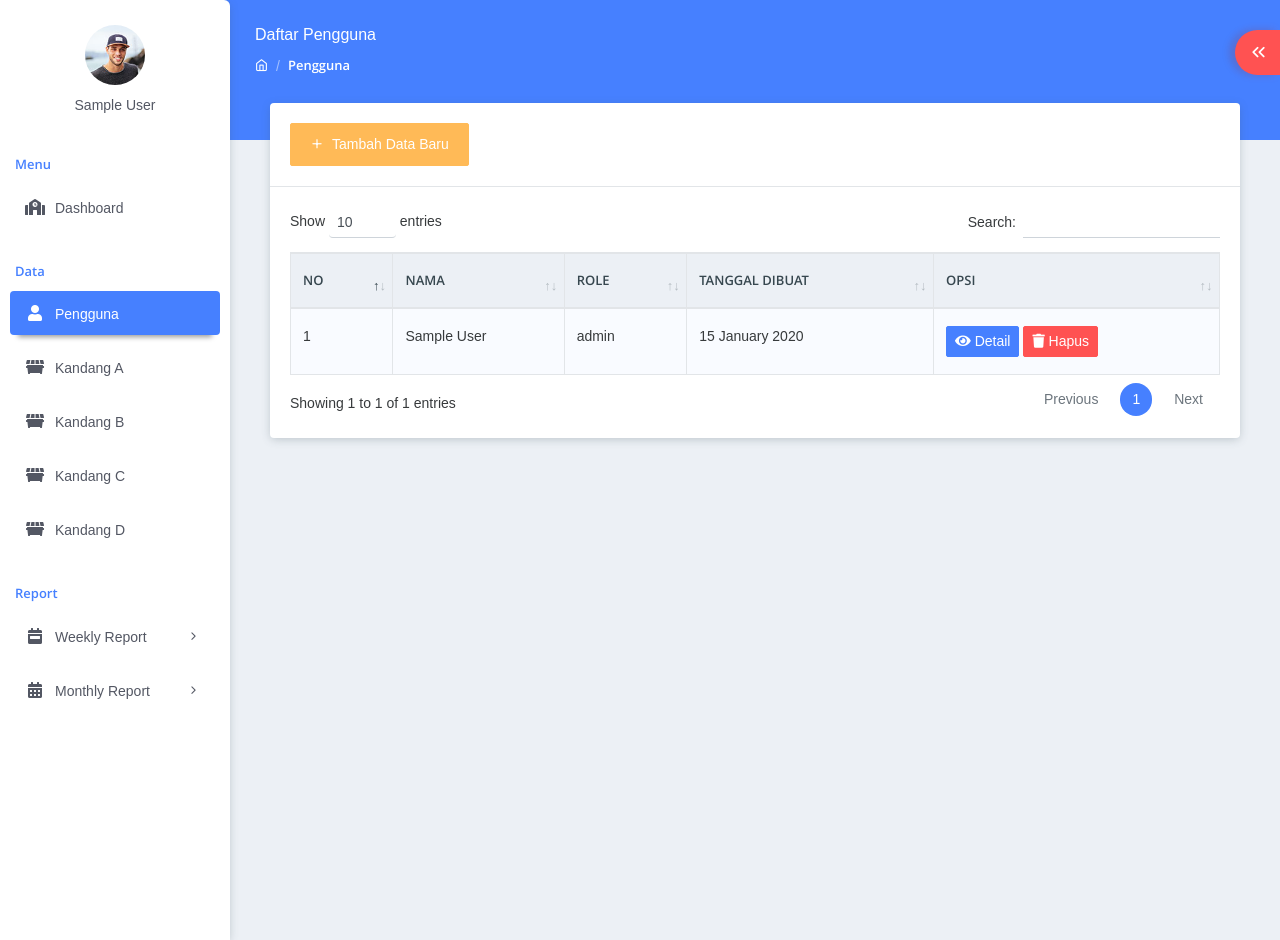
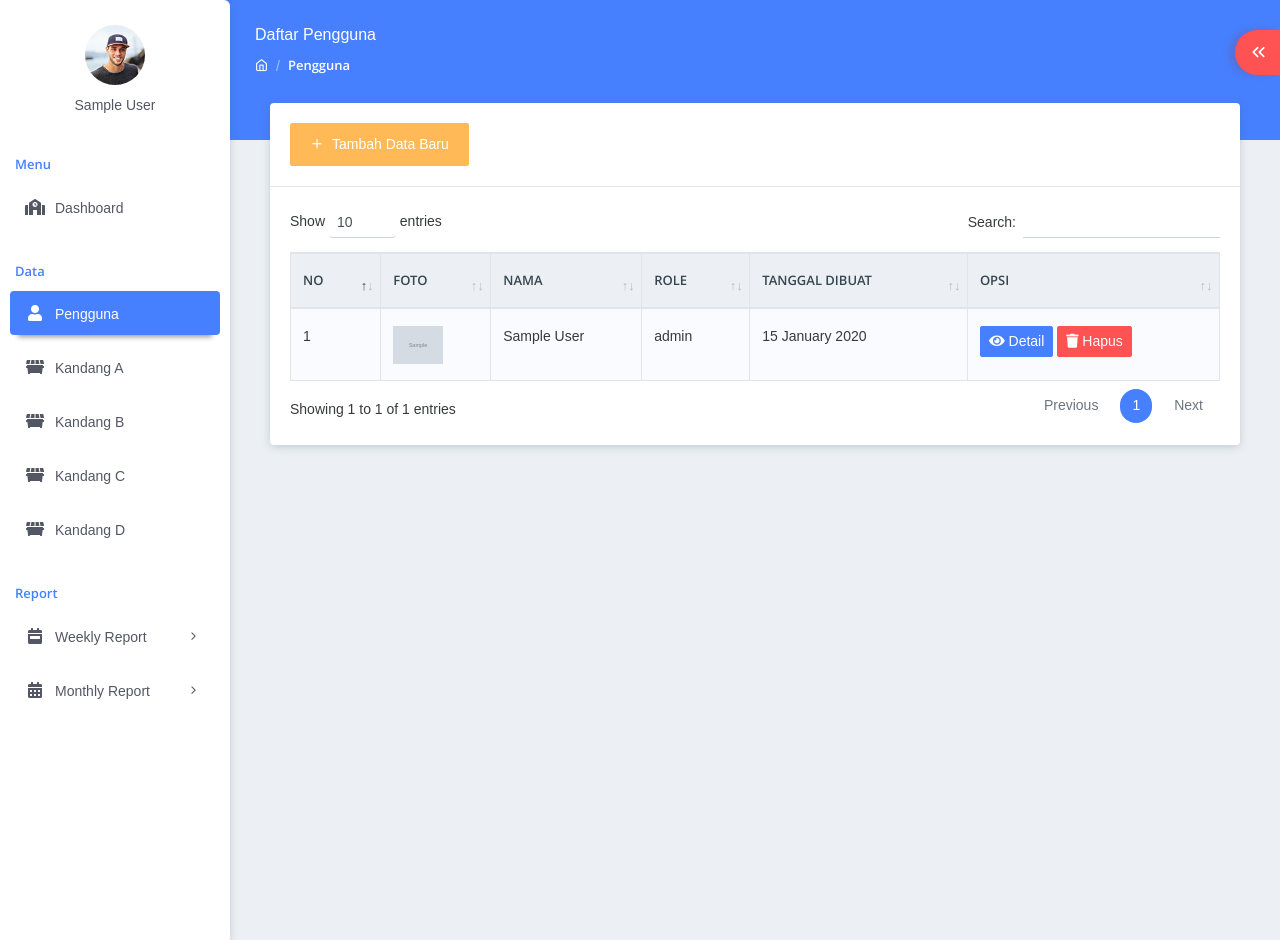
Before and after one commit to zainurroziqin/BUSF-WEB, a PHP site: page /BUF/websites/Pengguna.php in a window 1280 px wide. Shown: the part 50-990 px from the top of the page. Run offline with PHP 8.4, Linux system fonts and the light colour scheme; the visitor is signed in with stand-in values (Sample User, id 1); tables that the repository leaves empty or names only in its code hold one stand-in row (values such as "Sample post"); grey boxes marked "Sample" are stand-in pictures; some web fonts are replaced.

Commit message:
Edit Gambar

```diff
--- a/websites/Pengguna.php
+++ b/websites/Pengguna.php
@@ -44,6 +44,7 @@
                                 <thead>
                                     <tr>
                                         <th>No</th>
+                                          <th>Foto</th>
                                             <th>Nama</th>
                                             <th>Role</th>
                                             <th>Tanggal Dibuat</th>
@@ -55,7 +56,9 @@
                                 <?php foreach ($user as $usr ): ?>
                                     <tr>
                                     <td><?=$i; ?></td>
+                                    <td><img src="img/<?= $usr["gambar"]; ?>" width="50"> </td>
                                     <td><?= $usr["nama"]; ?></td>
+
                                     <td><?= $usr["role"]; ?></td>
                                     <td><?= date ('d F Y', strtotime ($usr["tanggal_dibuat"])); ?></td>
                                     <td>
```
Also changed, not shown: websites/img/1.png (added), websites/img/2.png (added).
